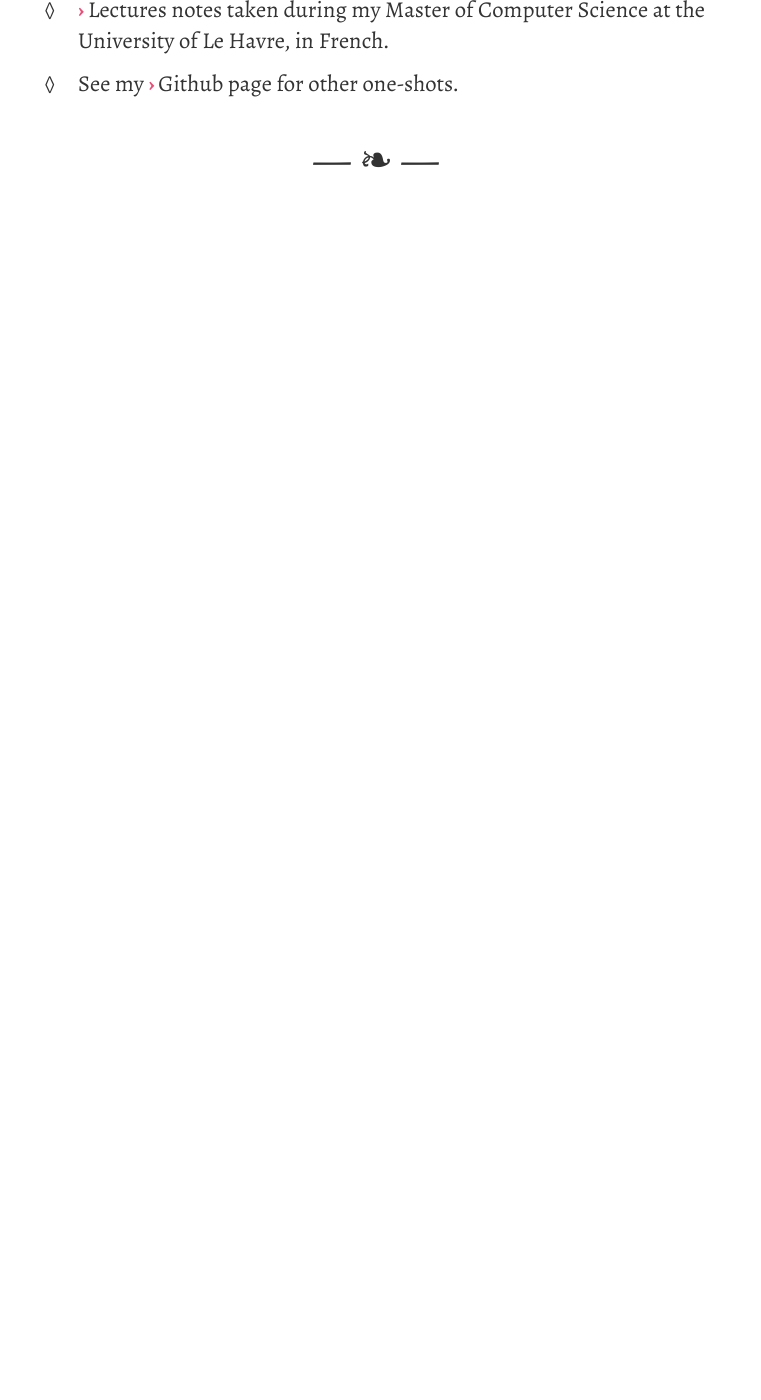
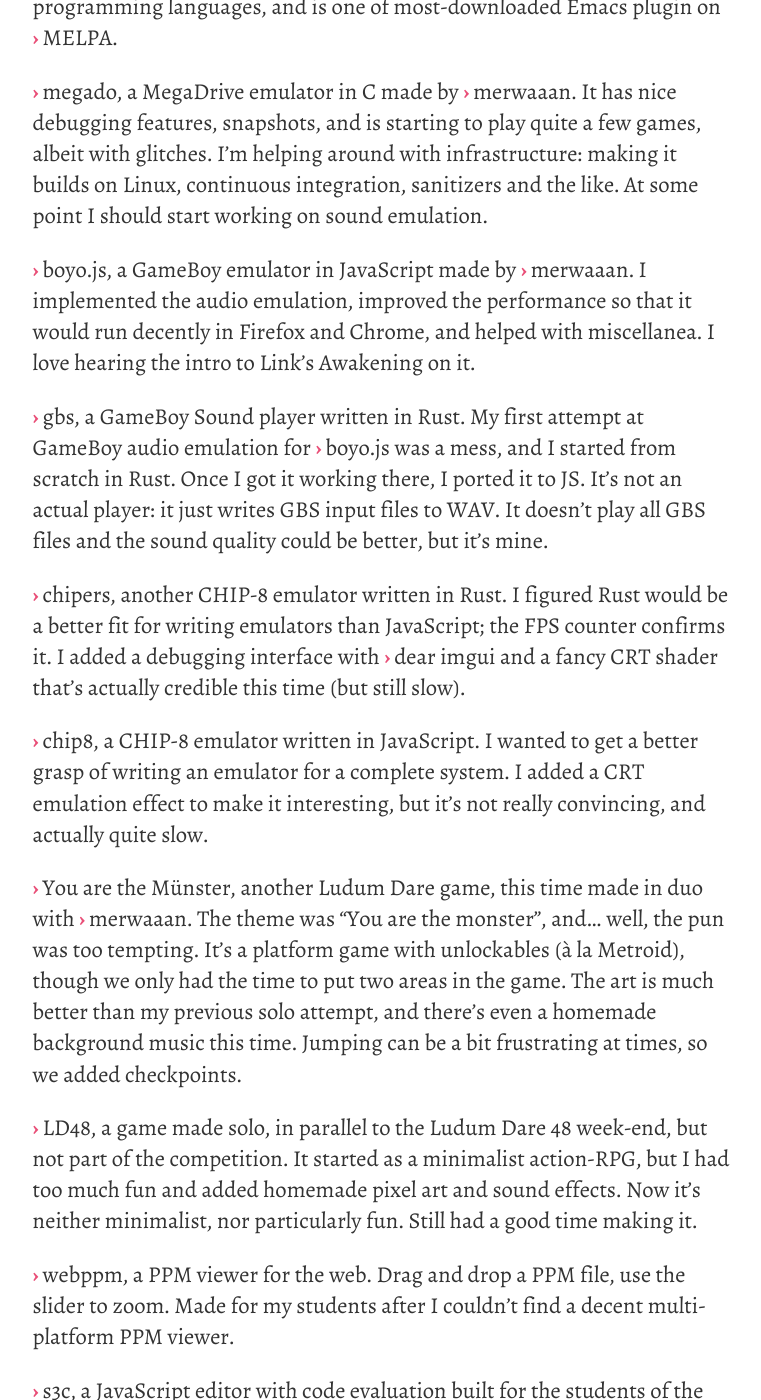
Before and after one commit to fmdkdd/fmdkdd.github.com, a Jekyll site: the page built from projects.md, in a window 1280 px wide and 1400 px high, scrolled down 270 px. Shown: the whole window, without its empty margins (264-1025 px from the left). Built offline with Jekyll 4.4.1, drawn with Linux system fonts in a browser that asks for light colours; before the commit the page ends 900 px from its top, so only the background shows below that; some of the changed text lies outside the part shown.

Commit message:
Flesh out projects page

```diff
--- a/projects.md
+++ b/projects.md
@@ -5,13 +5,105 @@
 
 ## Projects
 
-+ [s3c][], a JavaScript editor with code evaluation.
-+ [Sparkets][], a multiplayer space shooter made for HTML5 browsers.
-+ [Lectures notes][] taken during my Master of Computer Science at the
-University of Le Havre, in French.
-+ See my [Github page][] for other one-shots.
+[flycheck][], a GNU Emacs plugin for syntax-checking code and reporting
+diagnostics in the buffer.  I've been helping around as a co-maintainer since
+the original author's departure.  It has support for over 40 different
+programming languages, and is one of most-downloaded Emacs plugin on [MELPA][].
 
-[s3c]: http://fmdkdd.github.io/s3c
-[Sparkets]: http://github.com/fmdkdd/sparkets
-[Lectures Notes]: http://fmdkdd.free.fr/
-[Github page]: http://github.com/fmdkdd
+[megado][], a MegaDrive emulator in C made by [merwaaan][].  It has nice
+debugging features, snapshots, and is starting to play quite a few games, albeit
+with glitches.  I'm helping around with infrastructure: making it builds on
+Linux, continuous integration, sanitizers and the like.  At some point I should
+start working on sound emulation.
+
+[boyo.js][], a GameBoy emulator in JavaScript made by [merwaaan][].  I
+implemented the audio emulation, improved the performance so that it would run
+decently in Firefox and Chrome, and helped with miscellanea.  I love hearing the
+intro to Link's Awakening on it.
+
+[gbs][], a GameBoy Sound player written in Rust.  My first attempt at GameBoy
+audio emulation for [boyo.js][] was a mess, and I started from scratch in Rust.
+Once I got it working there, I ported it to JS.  It's not an actual player: it
+just writes GBS input files to WAV.  It doesn't play all GBS files and the sound
+quality could be better, but it's mine.
+
+[chipers][], another CHIP-8 emulator written in Rust.  I figured Rust would be a
+better fit for writing emulators than JavaScript; the FPS counter confirms it.
+I added a debugging interface with [dear imgui][] and a fancy CRT shader that's
+actually credible this time (but still slow).
+
+[chip8][], a CHIP-8 emulator written in JavaScript.  I wanted to get a better
+grasp of writing an emulator for a complete system.  I added a CRT emulation
+effect to make it interesting, but it's not really convincing, and actually
+quite slow.
+
+[You are the Münster][], another Ludum Dare game, this time made in duo
+with [merwaaan][].  The theme was "You are the monster", and... well, the pun
+was too tempting.  It's a platform game with unlockables (à la Metroid), though
+we only had the time to put two areas in the game.  The art is much better than
+my previous solo attempt, and there's even a homemade background music this
+time.  Jumping can be a bit frustrating at times, so we added checkpoints.
+
+[LD48][], a game made solo, in parallel to the Ludum Dare 48 week-end, but not
+part of the competition.  It started as a minimalist action-RPG, but I had too
+much fun and added homemade pixel art and sound effects.  Now it's neither
+minimalist, nor particularly fun.  Still had a good time making it.
+
+[webppm][], a PPM viewer for the web.  Drag and drop a PPM file, use the slider
+to zoom.  Made for my students after I couldn't find a decent multi-platform PPM
+viewer.
+
+[s3c][], a JavaScript editor with code evaluation built for the students of the
+introductory JavaScript courses I taught at Mines Nantes.  You can edit and
+evaluate the whole buffer for immediate feedback.  The point is to save setup
+time (you only need a browser) and to focus on JavaScript snippets (not
+full-blown apps).  Still my go-to solution when I want to test a bit of JS code.
+
+[bump][], a satirical productivity hack.  Click every time you finish a task,
+and bask in the glory of your achievements.  The original version was made
+during my research internship at my University and had a scoreboard with the
+names of all the interns.  It only works if you believe in it.
+
+[Sparkets][], a multiplayer space shooter made for HTML5 browsers.  Inspired by
+the games Spacewar! and Slingshot, it started as a toy to learn HTML5 Canvas
+API, node.js and WebSockets.  Together with [merwaaan][], we kept adding
+features and playing the hell out of it.  Never got to a shippable state, but
+it's still pretty fun.
+
+[Laby-o-matic][], a maze generator made as an assignment for a graph theory
+course.  It generates paths that are usually quite long, but with few deep
+branches, so they are not hard to solve.  Though it can generate different
+shapes for the mazes, so at least they are pretty to look at.
+
+[Monte-Carlo Connect Four][].  I read that Monte-Carlo methods were effective
+for Go AIs.  I wondered how that worked and if that would make a decent
+adversary for Connect Four.  Although it's not very strong, it still caught me
+off-guard.  Plus, the algorithm was rather simple to write.
+
+[Lectures notes][], taken during my Computer Science degree at the University of
+Le Havre, in French.  I transcribed most of my math classes in LaTeX (live, save
+for diagrams and hairy equations), and put them online for other students and
+teachers to use.
+
+See my [Github page][] for source code for all of the above, and other
+one-shots.
+
+[s3c]: https://fmdkdd.0xc0de.io/s3c
+[Sparkets]: https://github.com/fmdkdd/sparkets
+[Lectures Notes]: https://fmdkdd.free.fr/
+[Github page]: https://github.com/fmdkdd
+[merwaaan]: https://merwanachibet.net
+[LD48]: https://fmdkdd.0xc0de.fr/ld48/
+[You are the Münster]: https://fmdkdd.0xc0de.fr/yatm/
+[chip8]: https://fmdkdd.0xc0de.fr/chip8
+[chipers]: https://github.com/fmdkdd/chipers
+[dear imgui]: https://github.com/ocornut/imgui
+[Monte-Carlo Connect Four]: https://fmdkdd.0xc0de.fr/mcc4/
+[Laby-o-matic]: https://github.com/fmdkdd/laby-o-matic
+[bump]: http://fmdkdd.0xc0de.fr/bump/
+[webppm]: http://fmdkdd.0xc0de.fr/webppm/
+[boyo.js]: http://merwanachibet.net/boyo.js/
+[megado]: https://github.com/merwaaan/megado
+[gbs]: https://github.com/fmdkdd/gbs
+[flycheck]: http://www.flycheck.org/en/latest/
+[MELPA]: https://melpa.org/
```
